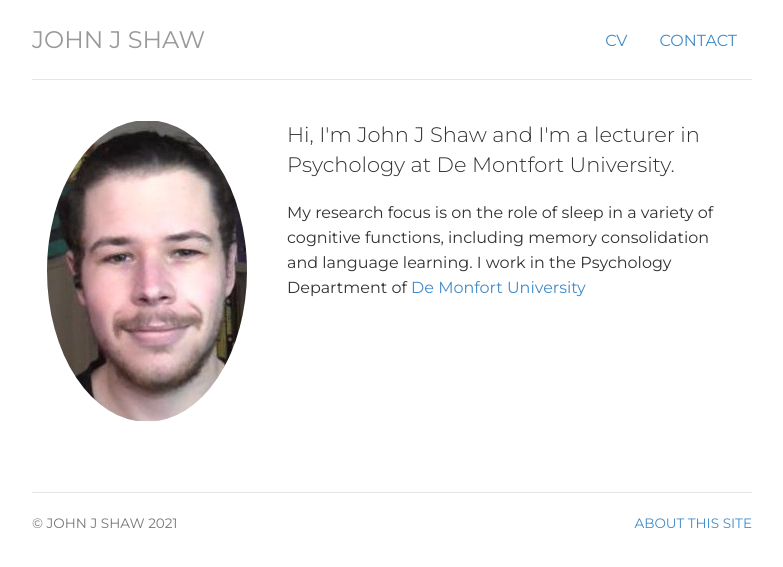
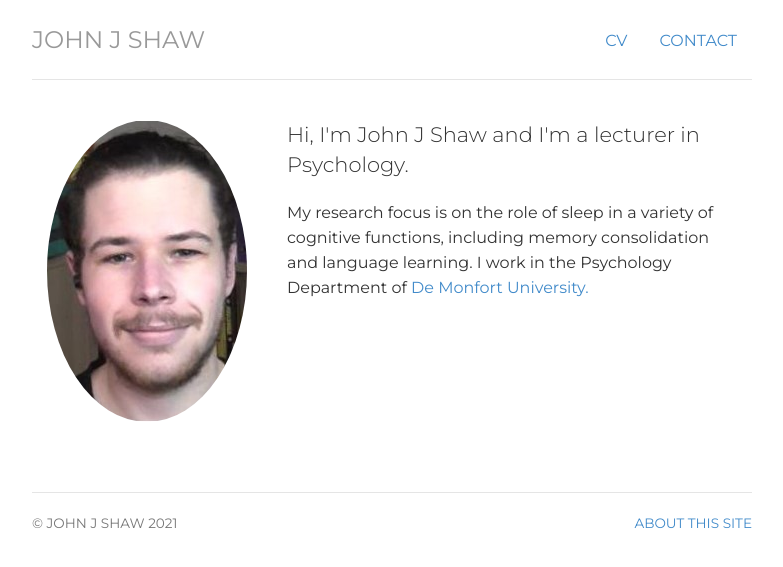
Before and after one commit to JohnJShaw/johnjshaw.github.io, a Jekyll site: the page built from index.html, in a window 1280 px wide. Shown: the top 567 px of the page, without its empty margins (248-1031 px from the left). Built offline with Jekyll 4.4.1, drawn with Linux system fonts in a browser that asks for light colours.

Commit message:
Update index.html

```diff
--- a/index.html
+++ b/index.html
@@ -12,8 +12,8 @@ description: John J Shaw is a cognitive psychologist interested on the impact of
 	<img  class="img-circle avatar" alt="John J Shaw" src="img/ShawJ_400x400.jpg">
 	</div>
 	<div itemscope itemtype="http://data-vocabulary.org/Person" class="col-sm-8">
-	<p class="lead">Hi, I'm <span itemprop="name">John J Shaw</span> and I'm a lecturer in Psychology at De Montfort University.</p>
-	<p> My research focus is on the role of sleep in a variety of cognitive functions, including memory consolidation and language learning. I work in the Psychology Department of  <a href="https://www.dmu.ac.uk/study/courses/undergraduate-courses/psychology-bsc-hons-degree/psychology-bsc-hons.aspx">De Monfort University</a></p>
+	<p class="lead">Hi, I'm <span itemprop="name">John J Shaw</span> and I'm a lecturer in Psychology.</p>
+	<p> My research focus is on the role of sleep in a variety of cognitive functions, including memory consolidation and language learning. I work in the Psychology Department of  <a href="https://www.dmu.ac.uk/study/courses/undergraduate-courses/psychology-bsc-hons-degree/psychology-bsc-hons.aspx">De Monfort University.</a></p>
 
 
 	</div>
```
